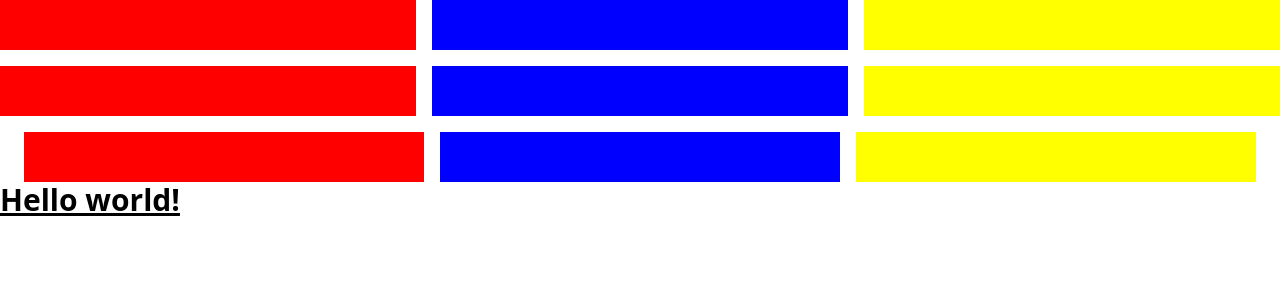
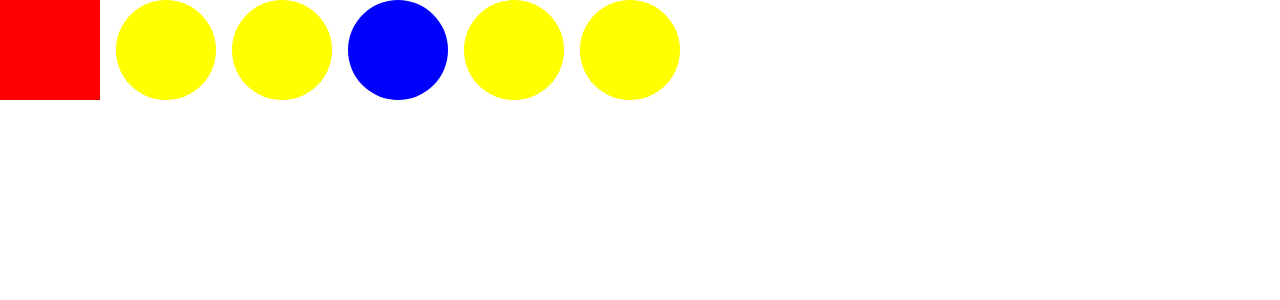
Before and after one commit to Cristguevara/mentoring_front, an Angular app: page / in a window 1280 px wide. Shown: the top 300 px of the page. Built offline with nearby package versions, Linux system fonts and the light colour scheme.

Commit message:
second class

```diff
--- a/src/app/app.component.html
+++ b/src/app/app.component.html
@@ -1,4 +1,4 @@
-<div class="container">
+<!-- <div class="container">
   <div class="redBox"></div>
   <div class="blueBox"></div>
   <div class="yellowBow"></div>
@@ -18,9 +18,17 @@
 
 <h1 class="text-3xl font-bold underline">
   Hello world!
-</h1>
+</h1> -->
 <!-- <div class="w-full h-[50px] bg-red-600">
 
 </div> -->
+<div class="container">
+  <div class="container_square"></div>
+  <div class="container_circle"></div>
+  <div class="container_circle"></div>
+  <div class="container_circle container_circle-blue"></div>
+  <div class="container_circle"></div>
+  <div class="container_circle"></div>
+</div>
 
 <router-outlet />
--- a/src/app/app.component.scss
+++ b/src/app/app.component.scss
@@ -1,94 +1,117 @@
-.redBox{
-  height: 50px;
-  width: 100%;
+// .redBox{
+//   height: 50px;
+//   width: 100%;
+//   background: red;
+// }
+// .blueBox{
+//   height: 50px;
+//   width: 100%;
+//   background: blue;
+// }
+// .yellowBow{
+//   height: 50px;
+//   width: 100%;
+//   background: yellow;
+// }
+
+// .container{
+//   display: flex;
+//   flex-direction: column;
+//   gap: 1rem;
+// }
+
+// @media (min-width:500px){
+//   .container{
+//     display: flex;
+//     flex-direction: column-reverse;
+//     gap: 1rem;
+//   }
+// }
+
+// @media (min-width:1000px){
+//   .container{
+//     display: flex;
+//     flex-direction: row;
+//     gap: 1rem;
+//   }
+// }
+
+// .redBox2{
+//   height: 50px;
+//   width: 100%;
+//   background: red;
+// }
+// .blueBox2{
+//   height: 50px;
+//   width: 100%;
+//   background: blue;
+// }
+// .yellowBow2{
+//   height: 50px;
+//   width: 100%;
+//   background: yellow;
+// }
+
+// .container2{
+//   margin-top: 1rem;
+//   display: grid;
+//   grid-template-columns: repeat(1, 1fr);
+//   gap: 1rem;
+// }
+
+// @media (min-width:1000px){
+//   .container2{
+//     margin-top: 1rem;
+//     display: grid;
+//     grid-template-columns: repeat(3, 1fr);
+//     gap: 1rem;
+//   }
+// }
+
+// .redBox3{
+//   height: 50px;
+//   width: 400px;
+//   background: red;
+// }
+// .blueBox3{
+//   height: 50px;
+//   width: 400px;
+//   background: blue;
+// }
+// .yellowBow3{
+//   height: 50px;
+//   width: 400px;
+//   background: yellow;
+// }
+
+// .container3{
+//   margin-top: 1rem;
+//   display: flex;
+//   justify-content: center;
+//   align-items: center;
+//   flex-wrap: wrap;
+//   gap: 1rem;
+// }
+
+.container{
+  display: flex;
+  flex-direction: row;
+  gap: 16px;
+}
+
+.container_square{
+  height: 100px;
+  width: 100px;
   background: red;
 }
-.blueBox{
-  height: 50px;
-  width: 100%;
-  background: blue;
-}
-.yellowBow{
-  height: 50px;
-  width: 100%;
+
+.container_circle{
+  height: 100px;
+  width: 100px;
+  border-radius: 50%;
   background: yellow;
 }
 
-.container{
-  display: flex;
-  flex-direction: column;
-  gap: 1rem;
-}
-
-@media (min-width:500px){
-  .container{
-    display: flex;
-    flex-direction: column-reverse;
-    gap: 1rem;
-  }
-}
-
-@media (min-width:1000px){
-  .container{
-    display: flex;
-    flex-direction: row;
-    gap: 1rem;
-  }
-}
-
-.redBox2{
-  height: 50px;
-  width: 100%;
-  background: red;
-}
-.blueBox2{
-  height: 50px;
-  width: 100%;
+.container_circle-blue{
   background: blue;
 }
-.yellowBow2{
-  height: 50px;
-  width: 100%;
-  background: yellow;
-}
-
-.container2{
-  margin-top: 1rem;
-  display: grid;
-  grid-template-columns: repeat(1, 1fr);
-  gap: 1rem;
-}
-
-@media (min-width:1000px){
-  .container2{
-    margin-top: 1rem;
-    display: grid;
-    grid-template-columns: repeat(3, 1fr);
-    gap: 1rem;
-  }
-}
-
-.redBox3{
-  height: 50px;
-  width: 400px;
-  background: red;
-}
-.blueBox3{
-  height: 50px;
-  width: 400px;
-  background: blue;
-}
-.yellowBow3{
-  height: 50px;
-  width: 400px;
-  background: yellow;
-}
-
-.container3{
-  margin-top: 1rem;
-  display: flex;
-  justify-content: center;
-  align-items: center;
-  flex-wrap: wrap;
-  gap: 1rem;
-}
```
